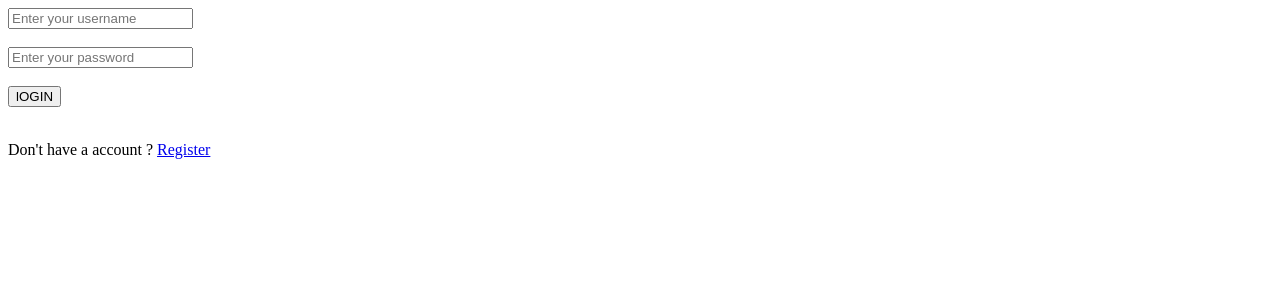
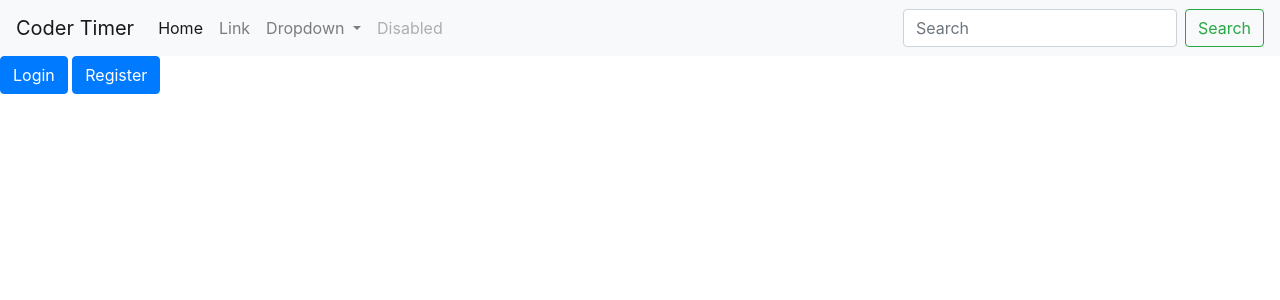
Before and after one commit to j-hossain/CoderTimer, a PHP site: page / in a window 1280 px wide. Shown: the top 300 px of the page. Run offline with PHP 8.4, Linux system fonts and the light colour scheme; some libraries are stand-ins or nearby versions.

Commit message:
homepage, bootstrap and stowatch page added

```diff
--- /dev/null
+++ b/Includes/header.php
@@ -0,0 +1,48 @@
+<!DOCTYPE html>
+<html lang="en">
+<head>
+    <meta charset="UTF-8">
+    <meta http-equiv="X-UA-Compatible" content="IE=edge">
+    <meta name="viewport" content="width=device-width, initial-scale=1.0">
+    <link rel="stylesheet" href="https://maxcdn.bootstrapcdn.com/bootstrap/4.0.0/css/bootstrap.min.css" integrity="sha384-Gn5384xqQ1aoWXA+058RXPxPg6fy4IWvTNh0E263XmFcJlSAwiGgFAW/dAiS6JXm" crossorigin="anonymous">
+    <script src="https://maxcdn.bootstrapcdn.com/bootstrap/4.0.0/js/bootstrap.min.js" integrity="sha384-JZR6Spejh4U02d8jOt6vLEHfe/JQGiRRSQQxSfFWpi1MquVdAyjUar5+76PVCmYl" crossorigin="anonymous"></script>
+    <script src="https://code.jquery.com/jquery-3.2.1.slim.min.js" integrity="sha384-KJ3o2DKtIkvYIK3UENzmM7KCkRr/rE9/Qpg6aAZGJwFDMVNA/GpGFF93hXpG5KkN" crossorigin="anonymous"></script>
+    <script src="https://cdnjs.cloudflare.com/ajax/libs/popper.js/1.12.9/umd/popper.min.js" integrity="sha384-ApNbgh9B+Y1QKtv3Rn7W3mgPxhU9K/ScQsAP7hUibX39j7fakFPskvXusvfa0b4Q" crossorigin="anonymous"></script>
+    <title>Welcome - Coder Timer</title>
+</head>
+<body>
+<nav class="navbar navbar-expand-lg navbar-light bg-light">
+  <a class="navbar-brand" href="./index.php">Coder Timer</a>
+  <button class="navbar-toggler" type="button" data-toggle="collapse" data-target="#navbarSupportedContent" aria-controls="navbarSupportedContent" aria-expanded="false" aria-label="Toggle navigation">
+    <span class="navbar-toggler-icon"></span>
+  </button>
+
+  <div class="collapse navbar-collapse" id="navbarSupportedContent">
+    <ul class="navbar-nav mr-auto">
+      <li class="nav-item active">
+        <a class="nav-link" href="#">Home <span class="sr-only">(current)</span></a>
+      </li>
+      <li class="nav-item">
+        <a class="nav-link" href="#">Link</a>
+      </li>
+      <li class="nav-item dropdown">
+        <a class="nav-link dropdown-toggle" href="#" id="navbarDropdown" role="button" data-toggle="dropdown" aria-haspopup="true" aria-expanded="false">
+          Dropdown
+        </a>
+        <div class="dropdown-menu" aria-labelledby="navbarDropdown">
+          <a class="dropdown-item" href="#">Action</a>
+          <a class="dropdown-item" href="#">Another action</a>
+          <div class="dropdown-divider"></div>
+          <a class="dropdown-item" href="#">Something else here</a>
+        </div>
+      </li>
+      <li class="nav-item">
+        <a class="nav-link disabled" href="#">Disabled</a>
+      </li>
+    </ul>
+    <form class="form-inline my-2 my-lg-0">
+      <input class="form-control mr-sm-2" type="search" placeholder="Search" aria-label="Search">
+      <button class="btn btn-outline-success my-2 my-sm-0" type="submit">Search</button>
+    </form>
+  </div>
+</nav>
--- /dev/null
+++ b/Includes/userInfo.php
@@ -0,0 +1,4 @@
+<?php
+    $logState;
+    $UserHandle;
+?>
--- a/index.php
+++ b/index.php
@@ -1,25 +1,12 @@
-<!DOCTYPE html>
-<html lang="en">
-<head>
-    <meta charset="UTF-8">
-    <meta http-equiv="X-UA-Compatible" content="IE=edge">
-    <meta name="viewport" content="width=device-width, initial-scale=1.0">
-    <title>Welcome - Coder Timer</title>
-</head>
-
-<!-- includeing the login functions -->
+<!-- including the header -->
 <?php
-    include('./login.php');
+    include('./Includes/header.php');
 ?>
 
-<body id="loginPage">
-    <div class="loginBox">
-        <form action="<?php echo htmlspecialchars($_SERVER["PHP_SELF"]); ?>" method="POST">
-            <input type="text" name="lgnhandInp" placeholder="Enter your username"></br></br>
-            <input type="password" name="lgnPassInp" placeholder="Enter your password"></br></br>
-            <input type="submit" value="lOGIN" name="logSubmit"></br></br>
-            <p>Don't have a account ? <a href="coderRegister.php">Register</a></p>
-        </form>
+    <div class="banner w-100">
+        <a class="btn btn-primary m-auto" href="./coderLogin.php" role="button">Login</a>
+        <a class="btn btn-primary m-auto" href="./coderRegister.php" role="button">Register</a>
+        <div class="overLay"></div>
     </div>
 </body>
 </html>
--- a/login.php
+++ b/loginFunctions.php
@@ -1,5 +1,6 @@
 <?php
     include_once('./dbsConnector.php');
+    include_once('./Includes/userInfo.php');
 
     if(isset($_POST['logSubmit'])){
         $handle = $_POST['lgnhandInp'];
@@ -19,10 +20,13 @@
 
         if($loginAccess){
             echo "<script>alert('Login Successfull')</script>";
+            $logState = 1;
+            $userHandle = $handle;
+            header("Location: ./stopWatchPage.php");
         }
 
         else{
-            echo "<script>alert('Login Unsuccessfull')</script>";
+            echo "<script>alert('Either the username or the password is incorrect')</script>";
         }
     }
 ?>
--- a/register.php
+++ b/registerFunctions.php
@@ -1,5 +1,8 @@
 <?php
     include_once('./dbsConnector.php');
+    include_once('./Includes/userInfo.php');
+    if($logState)
+    header("Location: ./stopWatchPage.php");
 
     if(isset($_POST['regSubmit'])){
         $handle = test_input($_POST['regHandle']);
@@ -17,6 +20,9 @@
         // echo $sql;
         if ($dtbs->query($sql) == TRUE) {
             echo "<script>alert('registration success')</script>";
+            $logState = 1;
+            $userHandle = $this-> $handle;
+            header("Location: ./stopWatchPage.php");
         } else {
             echo "<script>alert('Error inserting value : " . $dtbs->error."')</script>";
         }
```
Also changed, not shown: StopWatchPage.php (added, +13 -0 lines), coderLogin.php (added, +20 -0 lines), coderRegister.php (+6 -11 lines).
